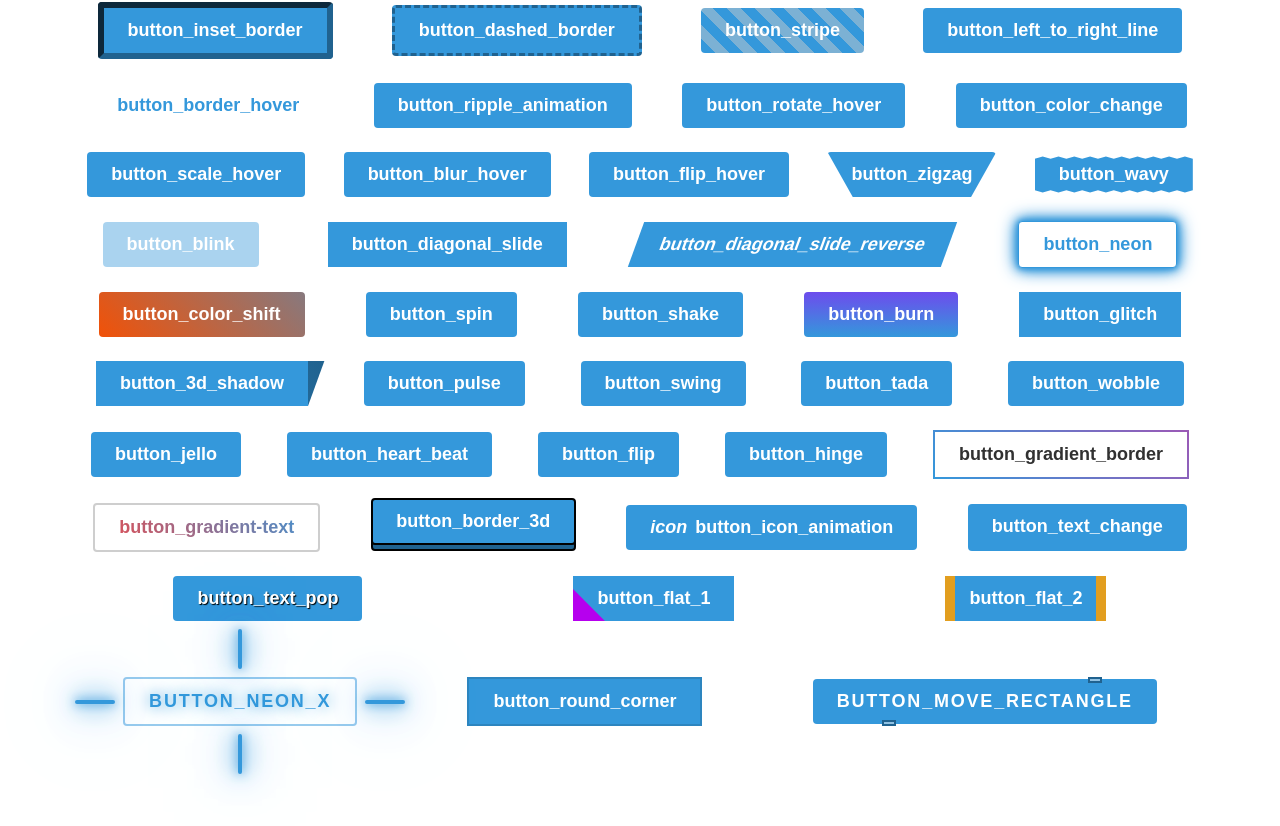
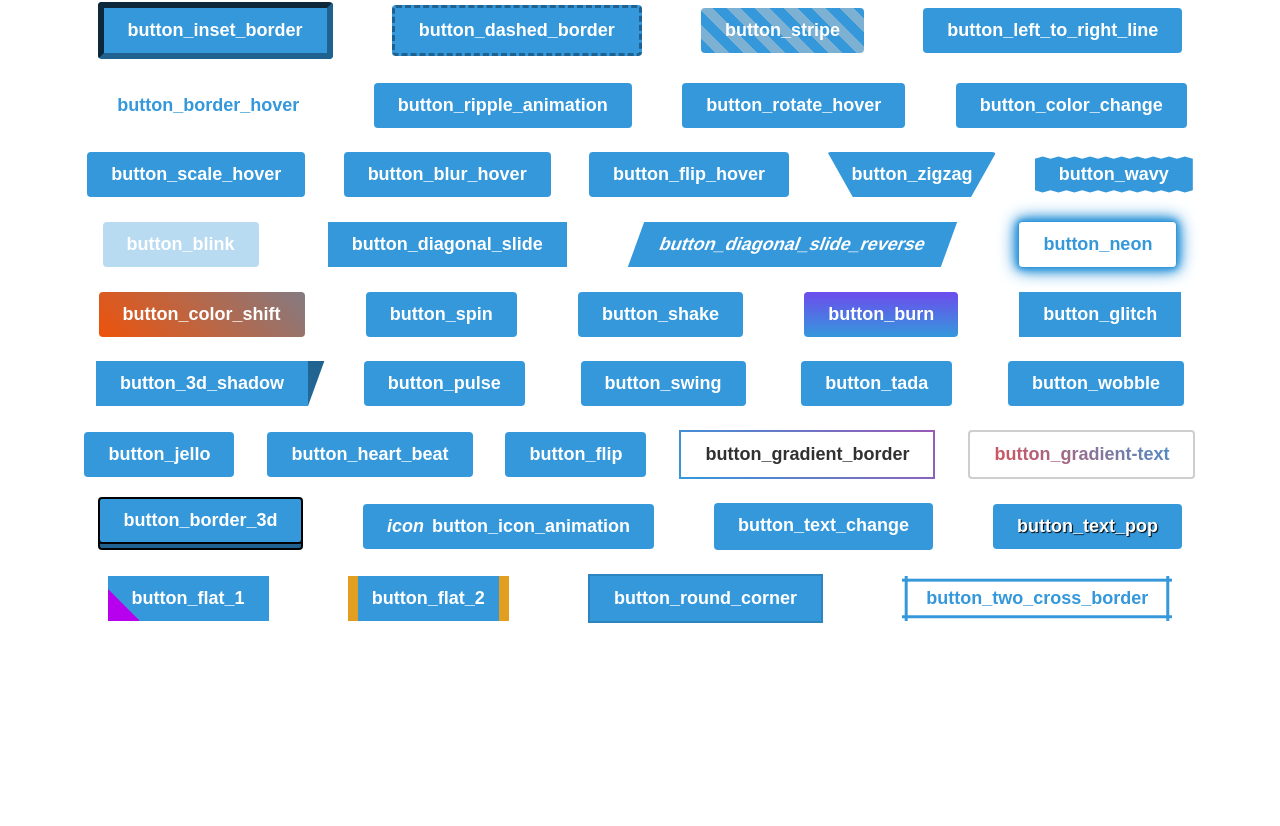
Before and after one commit to lewKcoder/front-template, a Next.js app: page /buttons in a window 1280 px wide. Shown: the part 236-1062 px from the top of the page. After the commit the page ends 939 px from the top, so only its background shows below. Built offline with nearby package versions, Linux system fonts and the light colour scheme.

Commit message:
Fixed styles

```diff
--- a/src/layouts/buttons/buttons.tsx
+++ b/src/layouts/buttons/buttons.tsx
@@ -41,7 +41,6 @@ const buttonNames = [
   'jello',
   'heart_beat',
   'flip',
-  'hinge',
   'gradient_border',
   'gradient-text',
 ];
@@ -49,7 +48,6 @@ const buttonNames = [
 export const Buttons: FunctionComponent = () => {
   return (
     <div className={styles.container}>
-      <div className={styles.content}>
       {buttonNames.map((name) => (
         <button key={name} className={styles[`button_${name}`]}>
           button_{name}
@@ -74,22 +72,8 @@ export const Buttons: FunctionComponent = () => {
       <button className={styles.button_flat_2}>
         <span>button_flat_2</span>
       </button>
-      </div>
-
-      <div className={styles.content}>
-        <button className={styles.button_neon_x}>
-          <span></span>
-          <span></span>
-          <span></span>
-          <span></span>
-          button_neon_x
-        </button>
       <button className={styles.button_round_corner}>button_round_corner</button>
-        <button className={styles.button_move_rectangle}>
-          <span>button_move_rectangle</span>
-          <i></i>
-        </button>
-      </div>
+      <button className={styles.button_two_cross_border}>button_two_cross_border</button>
     </div>
   );
 };
--- a/src/layouts/buttons/styles.module.scss
+++ b/src/layouts/buttons/styles.module.scss
@@ -22,16 +22,12 @@ $color-primary-dark-2: #20628f;
 }
 
 .container {
-  padding: 80px;
-}
-
-.content {
   display: flex;
   flex-wrap: wrap;
   justify-content: space-around;
   align-items: center;
   gap: 24px;
-  padding-bottom: 56px;
+  padding: 80px;
 }
 
 .button {
@@ -798,25 +794,6 @@ $color-primary-dark-2: #20628f;
     }
   }
 
-  &_hinge {
-    @include common-styles;
-
-    &:hover {
-      animation: hinge 2s;
-    }
-
-    @keyframes hinge {
-      40% {
-        transform: rotate(30deg);
-        transform-origin: top left;
-        animation-timing-function: ease-in-out;
-      }
-      100% {
-        transform: translate(0, 700px) rotate(60deg);
-      }
-    }
-  }
-
   &_text_pop {
     @include common-styles($background: $color-primary);
 
@@ -919,124 +896,6 @@ $color-primary-dark-2: #20628f;
     }
   }
 
-  &_neon_x {
-    @include common-styles(
-      $color: $color-primary,
-      $background: #fff,
-      $border: 2px solid rgb(52, 152, 219, 0.5)
-    );
-
-    text-shadow: 0 0 15px $color-primary;
-    text-decoration: none;
-    text-transform: uppercase;
-    letter-spacing: 0.1rem;
-    transition: 0.5s;
-    z-index: 1;
-
-    &:hover {
-      color: #fff;
-      border: 2px solid rgba(0, 0, 0, 0);
-      box-shadow: 0 0 0px $color-primary;
-
-      span {
-        opacity: 0;
-        transition-delay: 0s;
-
-        &:nth-child(1),
-        &:nth-child(3) {
-          transform: translateX(0);
-        }
-
-        &:nth-child(1),
-        &:nth-child(3) {
-          transform: translateY(0);
-        }
-
-        &:nth-child(1) {
-          left: 50%;
-        }
-
-        &:nth-child(3) {
-          right: 50%;
-        }
-
-        &:nth-child(2) {
-          top: 50%;
-        }
-
-        &:nth-child(4) {
-          bottom: 50%;
-        }
-      }
-    }
-
-    &::before {
-      content: '';
-      position: absolute;
-      top: 0;
-      left: 0;
-      width: 100%;
-      height: 100%;
-      background: $color-primary;
-      z-index: -1;
-      transform: scale(0);
-      transition: 0.5s;
-    }
-
-    &:hover::before {
-      transform: scale(1);
-      transition-delay: 0.5s;
-      box-shadow: 0 0 10px $color-primary, 0 0 30px $color-primary, 0 0 60px $color-primary;
-    }
-
-    & span {
-      position: absolute;
-      background: $color-primary;
-      pointer-events: none;
-      border-radius: 2px;
-      box-shadow: 0 0 10px $color-primary, 0 0 20px $color-primary, 0 0 30px $color-primary,
-        0 0 50px $color-primary, 0 0 100px $color-primary;
-      transition: 0.5s ease-in-out;
-      transition-delay: 0.25s;
-
-      &:nth-child(1),
-      &:nth-child(3) {
-        width: 40px;
-        height: 4px;
-      }
-
-      &:nth-child(2),
-      &:nth-child(4) {
-        width: 4px;
-        height: 40px;
-      }
-
-      &:nth-child(1) {
-        top: calc(50% - 2px);
-        left: -50px;
-        transform-origin: left;
-      }
-
-      &:nth-child(3) {
-        top: calc(50% - 2px);
-        right: -50px;
-        transform-origin: right;
-      }
-
-      &:nth-child(2) {
-        left: calc(50% - 2px);
-        top: -50px;
-        transform-origin: top;
-      }
-
-      &:nth-child(4) {
-        left: calc(50% - 2px);
-        bottom: -50px;
-        transform-origin: bottom;
-      }
-    }
-  }
-
   &_round_corner {
     @include common-styles($border: solid 2px $color-primary-dark);
 
@@ -1070,96 +929,31 @@ $color-primary-dark-2: #20628f;
     }
   }
 
-  &_move_rectangle {
-    @include common-styles($border: none);
+  &_two_cross_border {
+    @include common-styles($border: none, $border-radius: 0);
 
-    text-decoration: none;
-    text-transform: uppercase;
-    letter-spacing: 0.1rem;
+    --b: 3px; /* border thickness */
+    --s: 0.15em; /* size of the corner */
 
-    &:hover {
-      letter-spacing: 0.2rem;
-      background: #313131;
-      color: #313131;
-      animation: box 3s infinite;
+    color: $color-primary;
+    --_p: var(--s);
+    background: conic-gradient(from 90deg at var(--b) var(--b), #0000 90deg, $color-primary 0)
+      var(--_p) var(--_p) / calc(100% - var(--b) - 2 * var(--_p))
+      calc(100% - var(--b) - 2 * var(--_p));
+    transition: 0.3s linear, color 0s, background-color 0s;
+    outline: var(--b) solid #0000;
+    outline-offset: 0.2em;
 
-      i::before {
-        width: 15px;
-        left: 20%;
-        animation: move 3s infinite;
-      }
-
-      i::after {
-        width: 15px;
-        left: 80%;
-        animation: move 3s infinite;
-      }
+    &:hover,
+    &:focus-visible {
+      --_p: 0px;
+      outline-color: $color-primary;
+      outline-offset: 0.05em;
     }
 
-    &::before {
-      content: '';
-      position: absolute;
-      inset: 2px;
+    &:active {
       background: $color-primary;
-    }
-
-    span {
-      position: relative;
-      z-index: 1;
-    }
-
-    i {
-      position: absolute;
-      inset: 0;
-      display: block;
-
-      &::before {
-        content: '';
-        position: absolute;
-        width: 10px;
-        height: 2px;
-        left: 80%;
-        top: -2px;
-        border: 2px solid $color-primary-dark-2;
-        background: #90c1e2;
-        transition: 0.2s;
-      }
-
-      &::after {
-        content: '';
-        position: absolute;
-        width: 10px;
-        height: 2px;
-        left: 20%;
-        bottom: -2px;
-        border: 2px solid $color-primary-dark-2;
-        background: #90c1e2;
-        transition: 0.2s;
-      }
-    }
-
-    @keyframes move {
-      0% {
-        transform: translateX(0);
-      }
-      50% {
-        transform: translateX(5px);
-      }
-      100% {
-        transform: translateX(0);
-      }
-    }
-
-    @keyframes box {
-      0% {
-        box-shadow: #27272c;
-      }
-      50% {
-        box-shadow: 0 0 25px $color-primary;
-      }
-      100% {
-        box-shadow: #27272c;
-      }
+      color: #fff;
     }
   }
 }
```
Lines whose indentation alone changed are shown as unchanged.
